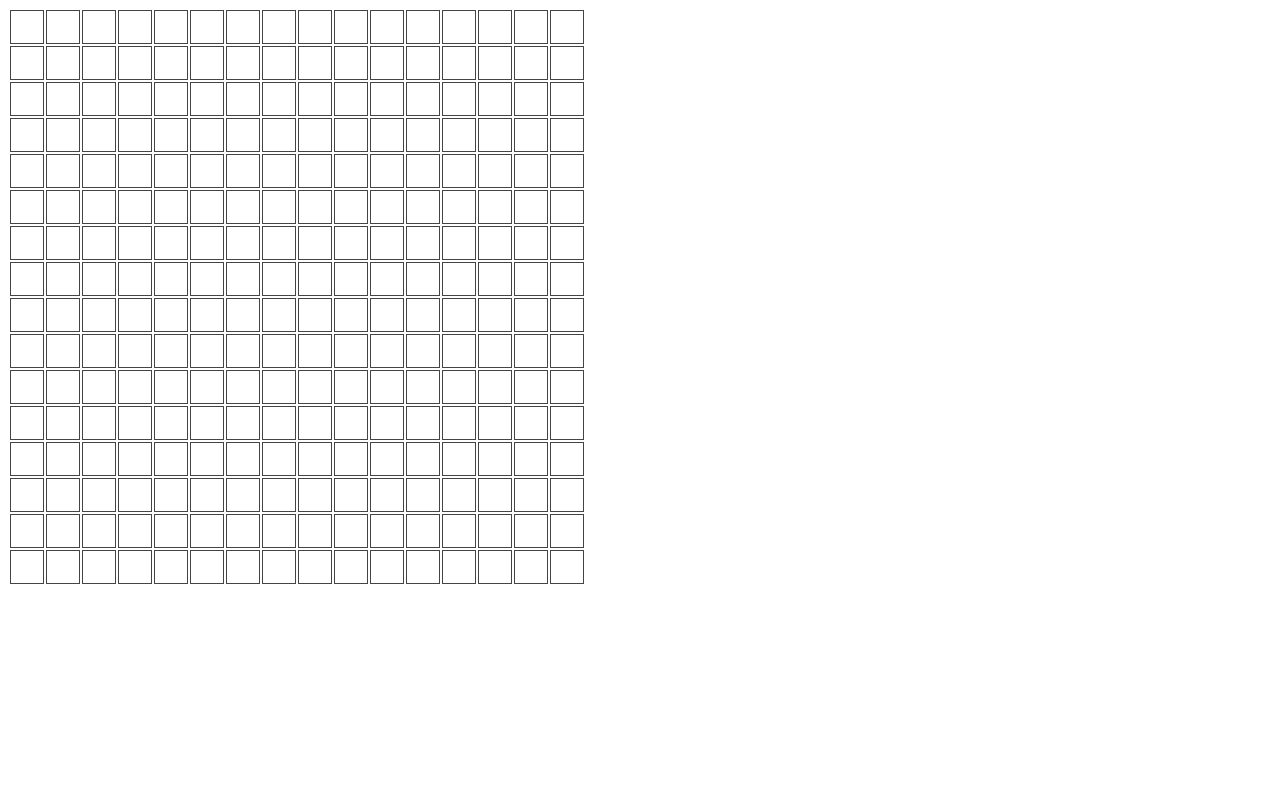
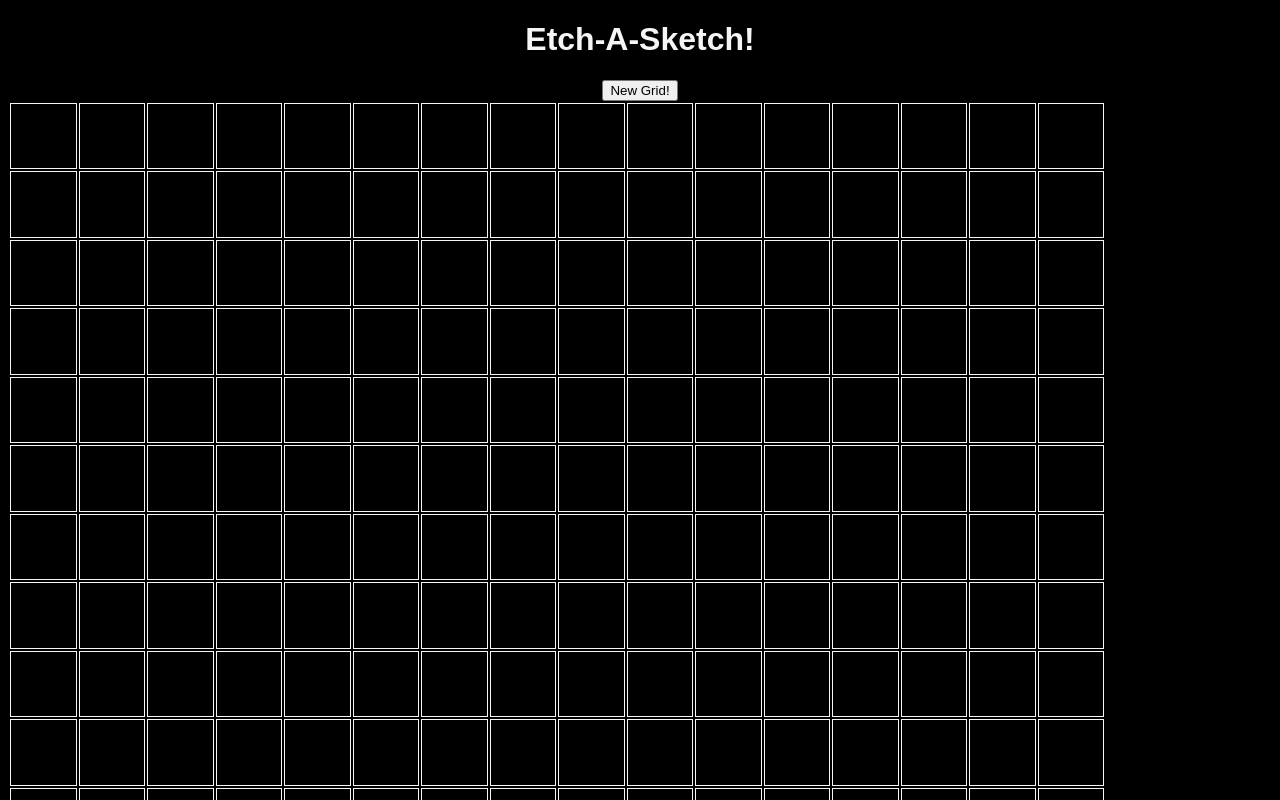
Before and after one commit to Astjust1/jQueryProj, a plain HTML site: page index.html in a window 1280 px wide. Shown: the top 800 px of the page. Drawn offline with nearby package versions, Linux system fonts and the light colour scheme.

Commit message:
finished!

```diff
--- a/index.html
+++ b/index.html
@@ -1,11 +1,14 @@
 <!DOCTYPE html>
 <html>
 	<head>
+		<title>Etch-A-Sketch!</title>
 		<script src="http://ajax.googleapis.com/ajax/libs/jquery/1.11.0/jquery.min.js"></script>
 		<script type="text/javascript" src="script.js"></script>
 		<link rel="stylesheet" href="style.css">
 	</head>
 	<body>
+		<h1>Etch-A-Sketch!</h1>
+		<button type="button" id="button">New Grid!</button>
 		<div class="container">
 			<table class="grid" id ="grid">
 
--- a/script.js
+++ b/script.js
@@ -1,21 +1,22 @@
 /// <reference path="typings/jquery/jquery.d.ts"/>
+// Array of colors to change the background of the cell
+var colors = ["Aqua","DodgerBlue","BlueViolet","Chartreuse","Crimson","DeepPink","Yellow"];
+
+
 $(document).ready(function(){
 
-	grid(16,16),
+	$("button").click(function () {
+		newGrid();
+	}),
 
-	$("td").hover(function(){
-	$(this).css("background-color", "red");
-});
-
-
+	grid(16,16);
 
 });
 
 function grid(num1,num2){
 
 	var start = document.getElementById("grid");
-
-
+	var size = 1000/num1;
 		for(var r = 0; r < num1; ++r){
 			var row = start.appendChild(document.createElement("tr"));
 
@@ -23,4 +24,25 @@ function grid(num1,num2){
 				row.appendChild(document.createElement("td"));
 			};
 		};
+		//put this here to reset hover setting for each new grid
+	$("td").css("width",size);
+	$("td").css("height",size);
+	$("td").hover(function(){
+	$(this).css("background-color", colors[Math.floor(Math.random()*colors.length)]);
+});
 };
+
+
+function newGrid(){
+	var rows = prompt("How many rows do you want the grid to have?");
+	var columns = prompt("How many columns do you want?");
+
+	var grids = document.getElementById("grid");
+	while(grids.hasChildNodes()){
+		grids.removeChild(grids.firstChild);
+	}
+
+	grid(rows,columns);
+
+
+}
--- a/style.css
+++ b/style.css
@@ -1,11 +1,20 @@
 #grid td {
-	border:1px solid #444;
+	border:1px solid whitesmoke;
 	width:30px;
 	height:30px;
+	background-color: black;
 }
 
-/*#grid td:hover{
-	cursor:auto;
-	background-color:#f00;
+body{
+	background-color: black;
+	text-align: center;
 }
-*/
+
+h1{
+	font-family: sans-serif;
+	color: whitesmoke;
+	text-align: center;
+}
+button{
+	-webkit-appearance: square-button;
+}
```
